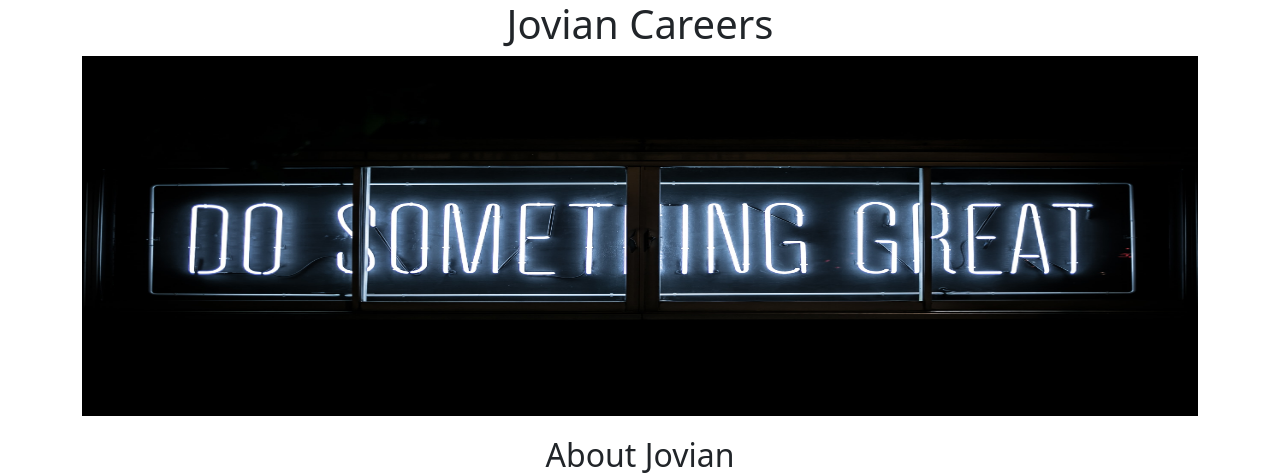
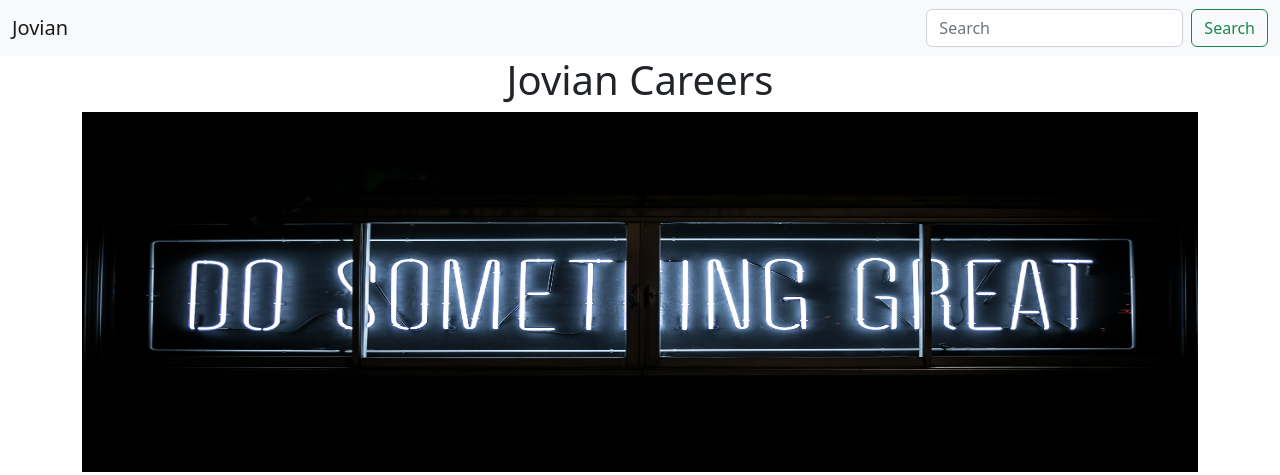
Before and after one commit to sonaligoyal1300/jovian-career-website, a Flask app: page / in a window 1280 px wide. Shown: the top 475 px of the page. Run offline with Flask 2, Linux system fonts and the light colour scheme.

Commit message:
Added header

```diff
--- a/templates/home.html
+++ b/templates/home.html
@@ -17,14 +17,16 @@
     </style>
   </head>
   <body ">
-<!--        {% include 'nav.html' %} -->
+   {% include 'nav.html' %}
     <div class="container">
     <h1 class= 'text-center' mt-2 mb-4>Jovian Careers</h1>
     <img id="banner" class="img-fluid" src="https://jovian-career-website-1.sonaligoyal3.repl.co/static/banner.jpg" alt="loading" height="320" style="margin-bottom:20px;">
     <h2 class="text-center" mt-2 mb-4 style="margin-bottom:29px;">About Jovian</h2>
       <div class ='row'>
         <div class='col-6'>
-    <p class="lead"> There are many variations of passages of Lorem Ipsum available, but the majority have suffered alteration in some form, by injected humour, or randomised words which don't look even slightly believable. If you are going to use a passage of Lorem Ipsum, you need to be sure there isn't anything embarrassing hidden in the middle of text. All the Lorem Ipsum generators on the Internet tend to repeat predefined chunks as necessary, making this the first true generator on the Internet. It uses a dictionary of over 200 Latin words, combined with a handful of model sentence structures, to generate Lorem Ipsum which looks reasonable. The generated Lorem Ipsum is therefore always free from repetition, injected humour, or non-characteristic words etc.</p>
+    <p class="lead"> Jovian is a learning platform for data science and machine learning that offers practical, hands-on, and coding-focused courses.
+  Aakash is the CEO and co-founder of Jovian. He holds a degree in computer science and mathematics from IIT Bombay. Aakash has worked as a software engineer at Twitter, Ireland & San Francisco. He was a world finalist at ACM ICPC, the olympics of programming. Courses taught by Aakash have 1.5 million+ views on YouTube.
+    </p>
         </div>
           <div class='col-6'>
           <img src='/static/people.jpg' alt="load" style="height:320px; border-radius:4px;">
--- a/templates/nav.html
+++ b/templates/nav.html
@@ -1,7 +1,9 @@
-<nav class="navbar shadow-sm ">
+<nav class="navbar bg-light">
   <div class="container-fluid">
-    <a class="navbar-brand" href="#">
-      <img src="/static/log0.svg" alt="Logo" width="30" height="24" class="d-inline-block align-text-top">
-      Jovian
-    </a>
+    <a class="navbar-brand">Jovian</a>
+    <form class="d-flex" role="search">
+      <input class="form-control me-2" type="search" placeholder="Search" aria-label="Search">
+      <button class="btn btn-outline-success" type="submit">Search</button>
+    </form>
   </div>
+</nav>
```
